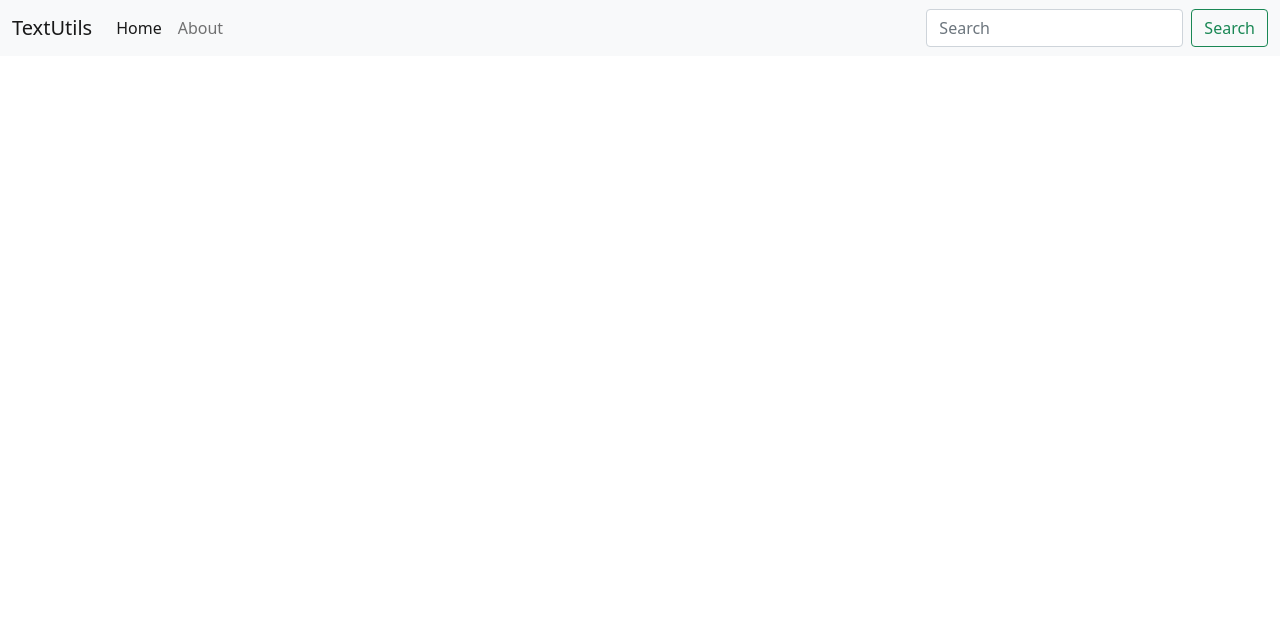
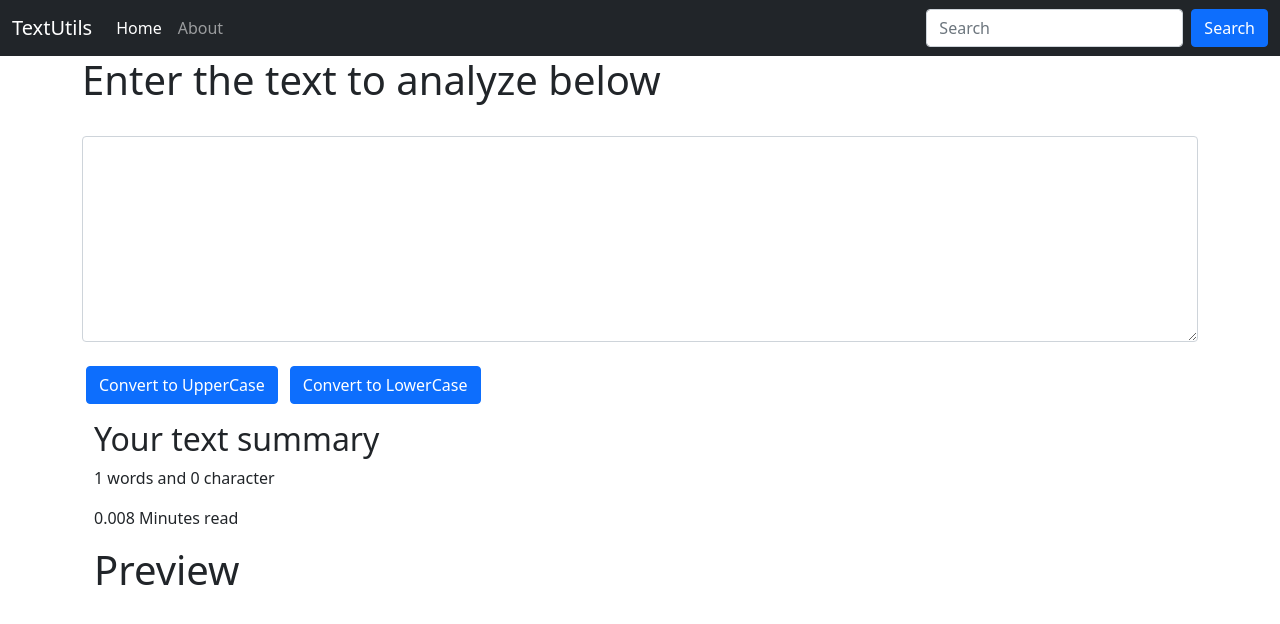
Before and after one commit to ershamshad12/TextUtils-React-Project, a React (Create React App) app: page / in a window 1280 px wide. Shown: the top 624 px of the page. Built offline with nearby package versions, Linux system fonts and the light colour scheme.

Commit message:
Added TextForm component and updated App.js

```diff
--- a/src/App.js
+++ b/src/App.js
@@ -1,49 +1,15 @@
+import { Navbar } from "./components/Navbar";
+import TextForm from "./components/TextForm";
+
 function App() {
   return (
     <>
-      <nav className="navbar navbar-expand-lg navbar-light bg-light">
-        <div className="container-fluid">
-          <a className="navbar-brand" href="/">
-            TextUtils
-          </a>
-          <button
-            className="navbar-toggler"
-            type="button"
-            data-bs-toggle="collapse"
-            data-bs-target="#navbarSupportedContent"
-            aria-controls="navbarSupportedContent"
-            aria-expanded="false"
-            aria-label="Toggle navigation"
-          >
-            <span className="navbar-toggler-icon"></span>
-          </button>
-          <div className="collapse navbar-collapse" id="navbarSupportedContent">
-            <ul className="navbar-nav me-auto mb-2 mb-lg-0">
-              <li className="nav-item">
-                <a className="nav-link active" aria-current="page" href="/">
-                  Home
-                </a>
-              </li>
-              <li className="nav-item">
-                <a className="nav-link" href="/">
-                  About
-                </a>
-              </li>
-            </ul>
-            <form className="d-flex">
-              <input
-                className="form-control me-2"
-                type="search"
-                placeholder="Search"
-                aria-label="Search"
-              />
-              <button className="btn btn-outline-success" type="submit">
-                Search
-              </button>
-            </form>
-          </div>
-        </div>
-      </nav>
+      <Navbar title="TextUtils" aboutText="About" />
+
+      <div className="container my3">
+        <TextForm heading="Enter the text to analyze below" />
+      </div>
+      {/* <Navbar /> */}
     </>
   );
 }
--- /dev/null
+++ b/src/components/Navbar.js
@@ -0,0 +1,62 @@
+import React from "react";
+import PropTypes from "prop-types";
+
+export const Navbar = (props) => {
+  return (
+    <div>
+      <nav className="navbar navbar-expand-lg navbar-dark bg-dark">
+        <div className="container-fluid">
+          <a className="navbar-brand" href="/">
+            {props.title}
+          </a>
+          <button
+            className="navbar-toggler"
+            type="button"
+            data-bs-toggle="collapse"
+            data-bs-target="#navbarSupportedContent"
+            aria-controls="navbarSupportedContent"
+            aria-expanded="false"
+            aria-label="Toggle navigation"
+          >
+            <span className="navbar-toggler-icon"></span>
+          </button>
+          <div className="collapse navbar-collapse" id="navbarSupportedContent">
+            <ul className="navbar-nav me-auto mb-2 mb-lg-0">
+              <li className="nav-item">
+                <a className="nav-link active" aria-current="page" href="/">
+                  Home
+                </a>
+              </li>
+              <li className="nav-item">
+                <a className="nav-link" href="/">
+                  {props.aboutText}
+                </a>
+              </li>
+            </ul>
+            <form className="d-flex">
+              <input
+                className="form-control me-2"
+                type="search"
+                placeholder="Search"
+                aria-label="Search"
+              />
+              <button className="btn btn-primary" type="submit">
+                Search
+              </button>
+            </form>
+          </div>
+        </div>
+      </nav>
+    </div>
+  );
+};
+
+Navbar.propTypes = {
+  title: PropTypes.string.isRequired,
+  aboutText: PropTypes.string.isRequired,
+};
+
+Navbar.defaultProptypes = {
+  title: "set title here",
+  aboutText: "About",
+};
--- /dev/null
+++ b/src/components/TextForm.js
@@ -0,0 +1,54 @@
+import React, { useState } from "react";
+
+export default function TextForm(props) {
+  const [text, setText] = useState("");
+
+  const handleUpClick = () => {
+    // console.log("Uppercase was clicked" + text);
+    let newText = text.toUpperCase();
+    setText(newText);
+  };
+
+  const handleLowClick = () => {
+    let newText = text.toLocaleLowerCase();
+    setText(newText);
+  };
+
+  const onChangeHandler = (event) => {
+    setText(event.target.value);
+  };
+
+  return (
+    <>
+      <div>
+        <h1>{props.heading}</h1>
+        <div className="mb-3">
+          <label htmlFor="myBox" className="form-label"></label>
+          <textarea
+            className="form-control"
+            value={text}
+            onChange={onChangeHandler}
+            id="myBox"
+            rows="8"
+          ></textarea>
+          <br />
+          <button className="btn btn-primary mx-1" onClick={handleUpClick}>
+            Convert to UpperCase
+          </button>
+          <button className="btn btn-primary mx-2" onClick={handleLowClick}>
+            Convert to LowerCase
+          </button>
+        </div>
+      </div>
+      <div className="container my-3">
+        <h2>Your text summary</h2>
+        <p>
+          {text.split(" ").length} words and {text.length} character
+        </p>
+        <p>{0.008 * text.split(" ").length} Minutes read</p>
+        <h1>Preview</h1>
+        <p>{text}</p>
+      </div>
+    </>
+  );
+}
```
